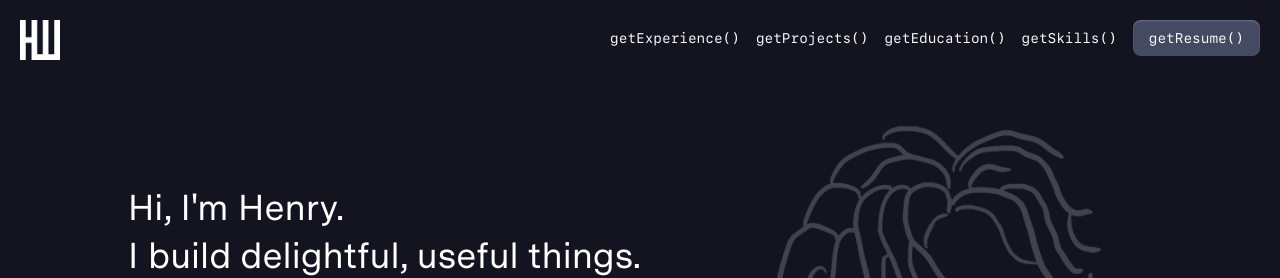
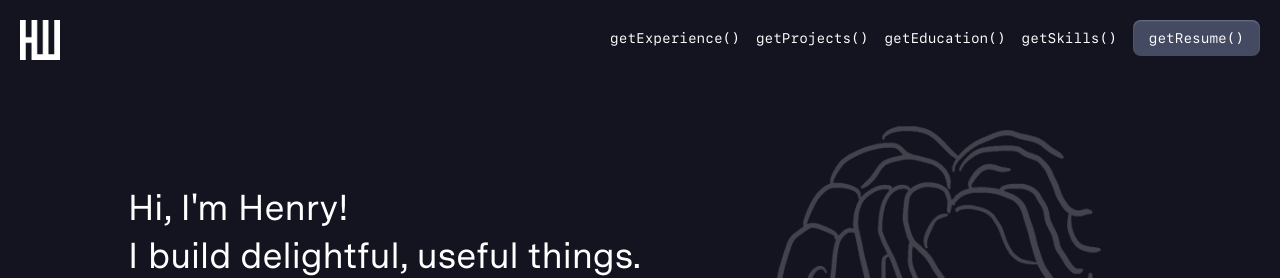
Before and after one commit to henryweng03/personal-site, a React (Create React App) app: page / in a window 1280 px wide. Shown: the top 278 px of the page. Built offline with nearby package versions, Linux system fonts and the light colour scheme.

Commit message:
Slightly different neumorphic button coloring

```diff
--- a/src/index.css
+++ b/src/index.css
@@ -51,12 +51,12 @@ html {
 
 .button {
   @apply text-sm transition duration-150 ease-in-out hover:bg-secondary hover:ring-transparent bg-secondary-light bg-opacity-30 hover:bg-opacity-100
-  text-white py-3 px-6 rounded-lg sm:text-lg font-sfmono shadow-[inset_0px_1.5px_3px_0px_rgba(148,163,184,0.5)];
+  text-white py-3 px-6 rounded-lg sm:text-lg font-sfmono shadow-[inset_0px_1.5px_3px_0px_rgba(148,163,184,0.5)] hover:shadow-[inset_0px_1.5px_3px_0px_rgba(120,127,138,0.5)];
 }
 
 .button-sm {
   @apply text-xs transition duration-150 ease-in-out hover:bg-secondary hover:ring-transparent bg-secondary-light bg-opacity-30
-  text-white py-2 px-4  rounded-lg sm:text-sm font-sfmono shadow-[inset_0px_1px_2px_0px_rgba(148,163,184,0.5)];
+  text-white py-2 px-4  rounded-lg sm:text-sm font-sfmono shadow-[inset_0px_1px_2px_0px_rgba(148,163,184,0.5)] hover:shadow-[inset_0px_1px_2px_0px_rgba(120,127,138,0.5)];
 }
 
 .button-icon {
--- a/src/sections/hero.js
+++ b/src/sections/hero.js
@@ -17,7 +17,7 @@ const Hero = () => {
           <div className="flex flex-col justify-center text-center sm:text-left sm:grid sm:grid-cols-12">
             {/* Header & subheader */}
             <div className="sm:col-span-11 lg:col-span-7 z-10">
-              <h1 className="mx-6 sm:mx-0 hero-header">Hi, I'm Henry.</h1>
+              <h1 className="mx-6 sm:mx-0 hero-header">Hi, I'm Henry!</h1>
               <div className="mt-2">
                 <h1 className="mx-6 sm:mx-0 hero-header">
                   I build delightful, useful things.
```
